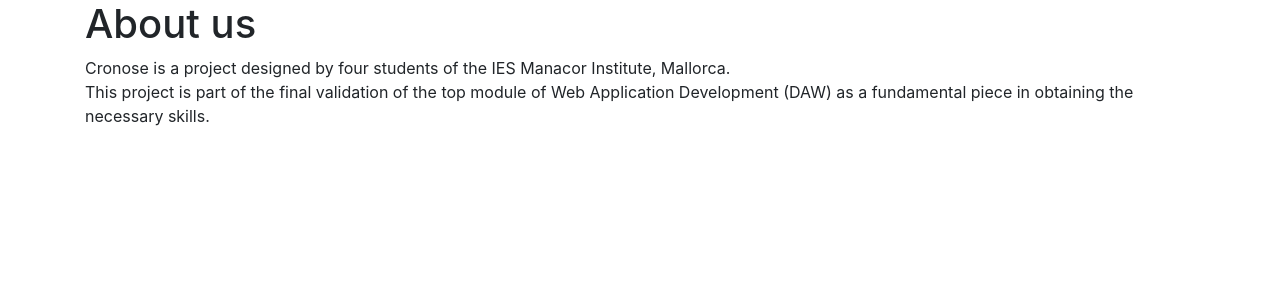
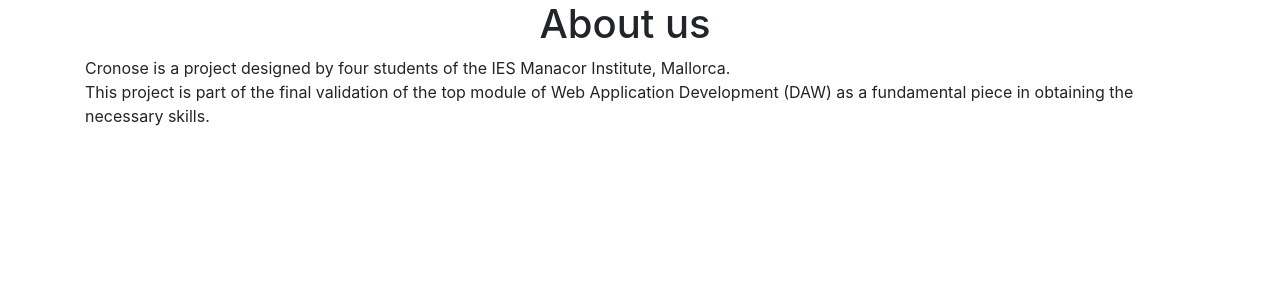
Before and after one commit to marcjoancr/cronose, a PHP site: page /views/about-us.php in a window 1280 px wide. Shown: the part 64-364 px from the top of the page. Run offline with PHP 8.4, Linux system fonts and the light colour scheme; some libraries are stand-ins or nearby versions.

Commit message:
justify aboutUs

```diff
--- a/cronose-front/views/about-us.php
+++ b/cronose-front/views/about-us.php
@@ -1,6 +1,6 @@
 <?php require $_SERVER['DOCUMENT_ROOT'].'/views/layouts/head.php'; ?>
 <body>
-	<div class="container wrap row">
+	<div class="container wrap row justify-content-center">
 		<h1>About us</h1>
 		<p><?= $lang[$displayLang]['aboutUs'];?></p>
 	</div>
```
